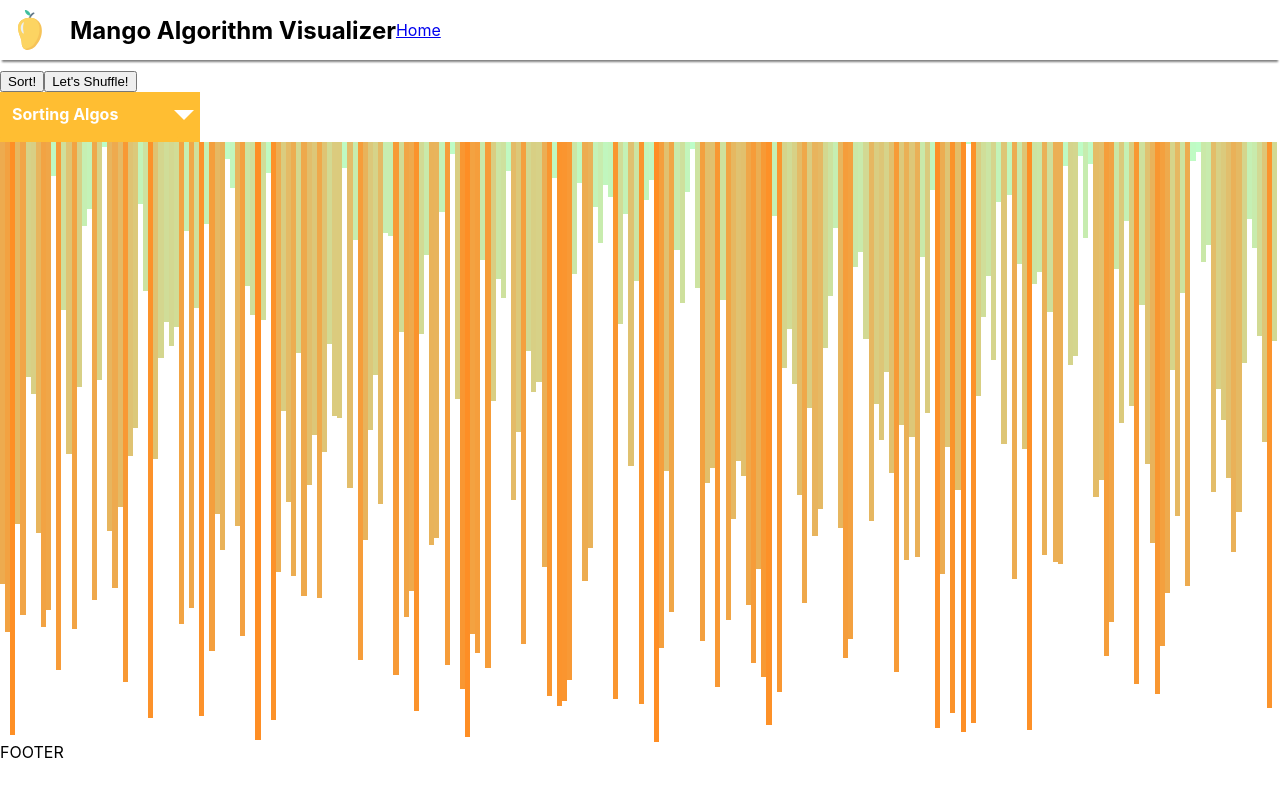
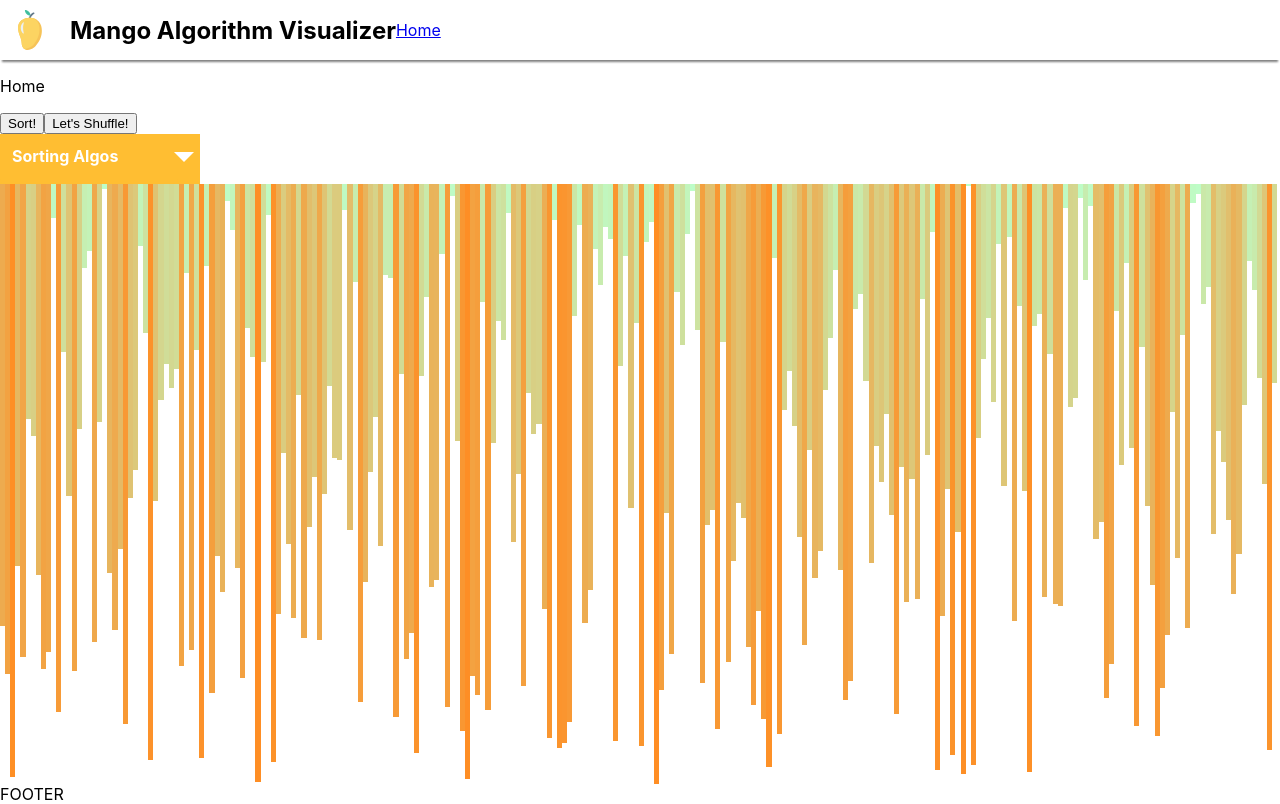
Before and after one commit to williamyoum/Mango-DSA-Visuals, a React (Create React App) app: page /sort in a window 1280 px wide. Built offline with nearby package versions, Linux system fonts and the light colour scheme.

Commit message:
Heroku deployment

```diff
--- a/src/App.js
+++ b/src/App.js
@@ -2,7 +2,7 @@ import React from 'react';
 import Header from './components/Header.js'
 import Footer from './components/Footer.js'
 import Graph from './pages/Graph'
-import HomePage from './pages/Home'
+import Home from './pages/Home'
 import Sort from './pages/Sort'
 import { BrowserRouter as Router, Route } from "react-router-dom";
 import './App.css';
@@ -16,9 +16,9 @@ function App() {
         <main>
           {/* <Bar value = {this.state.array}/> */}
           {/* page routes */}
-          <Route path="/home/" component={HomePage} />
-          <Route path="/sort/" component={Sort} />
-          <Route path="/graph/" component={Graph} />
+          <Route name="home" path="/" component={Home} />
+          <Route name="sort" path="/sort/" component={Sort} />
+          <Route name="graph" path="/graph/" component={Graph} />
         </main>
         <Footer />
       </div>
--- a/src/pages/Home.js
+++ b/src/pages/Home.js
@@ -2,15 +2,15 @@ import React from 'react';
 import DropDown from '../components/Shared/Dropdown.js'
 // import 'src/components/Home/Home.css';
 
-class HomePage extends React.Component {
+class Home extends React.Component {
     render() {
       return (
         <div>
               <div id = "homeDiv">
-                <p>Home Page</p>
+                <p>Home</p>
               </div>
               <div className = "dropdown-container">
-                  <DropDown />
+                  {/* <DropDown /> */}
               </div>
         </div>
 
@@ -18,4 +18,4 @@ class HomePage extends React.Component {
     }
 }
 
-export default HomePage;
+export default Home;
```
